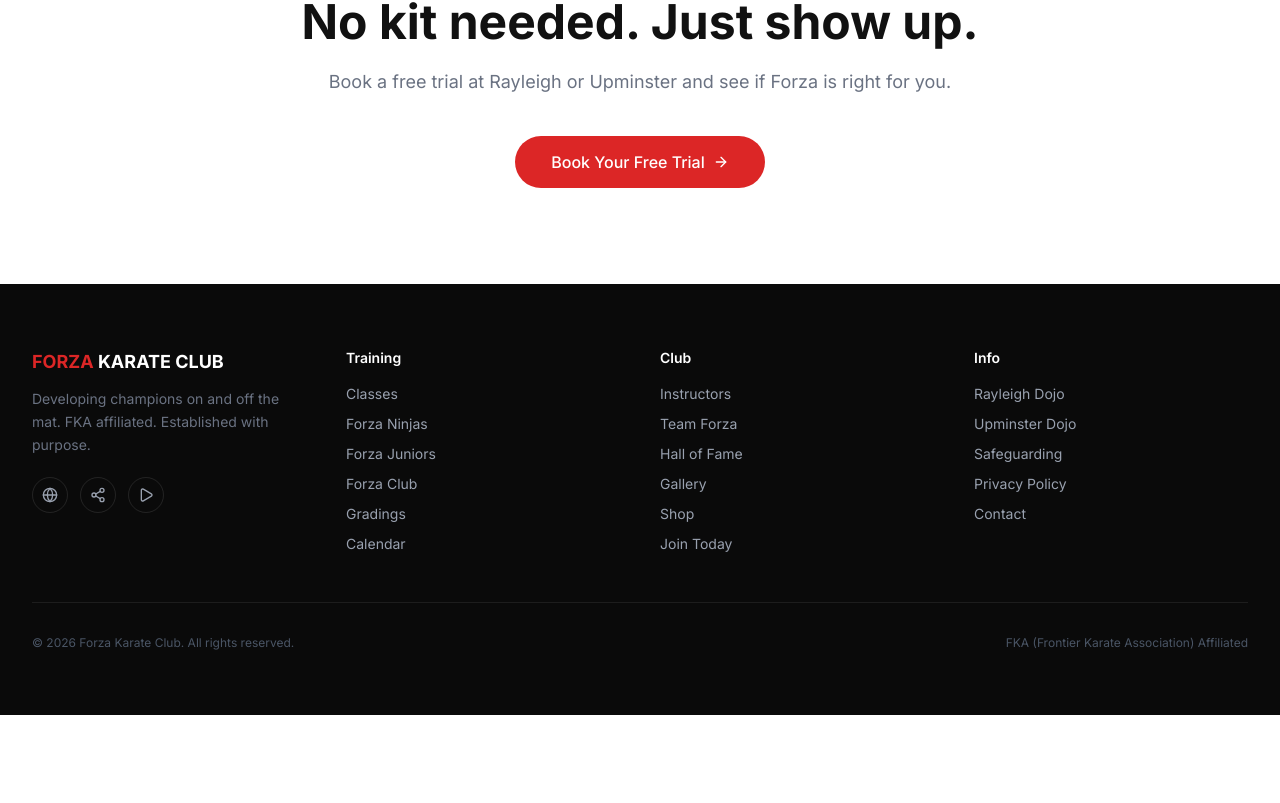
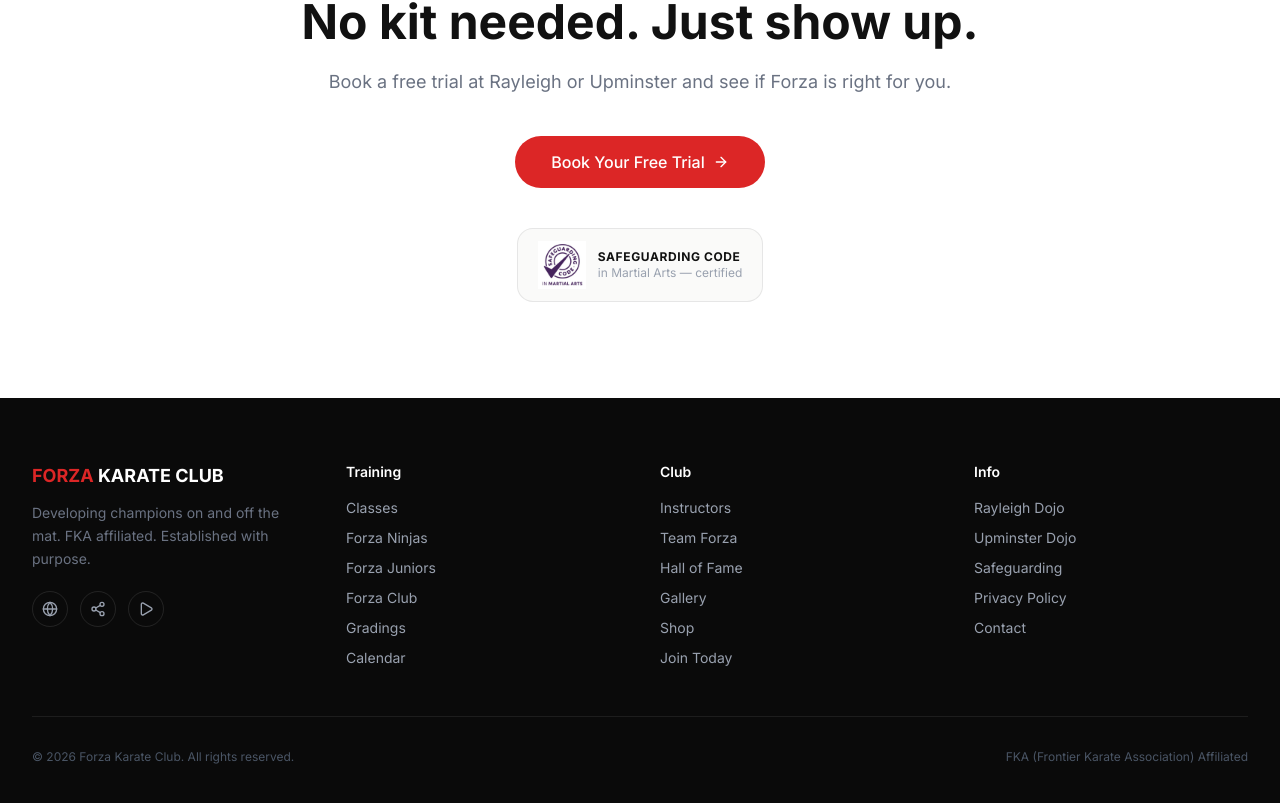
Before and after one commit to anthonieveritt-afk/forza-karate-website, a Next.js app: page / in a window 1280 px wide. Shown: the part 3262-4065 px from the top of the page. Before the commit the page ends 3977 px from the top, so only its background shows below. Built offline with nearby package versions, Linux system fonts and the light colour scheme.

Commit message:
Home: add Safeguarding Code badge under Book a Trial CTA

```diff
--- a/app/page.tsx
+++ b/app/page.tsx
@@ -1,5 +1,6 @@
 import type { Metadata } from 'next'
 import Link from 'next/link'
+import Image from 'next/image'
 import Hero from '@/components/sections/Hero'
 import StatsBand from '@/components/sections/StatsBand'
 import ClassCard from '@/components/sections/ClassCard'
@@ -157,6 +158,26 @@
               <ArrowRight className="h-4 w-4" />
             </Link>
           </Button>
+
+          {/* Safeguarding Code badge */}
+          <div className="mt-10 flex justify-center">
+            <Link
+              href="/safeguarding"
+              className="flex items-center gap-3 px-5 py-3 rounded-2xl border border-black/8 bg-[#fafaf9] hover:border-black/20 transition-colors group"
+            >
+              <Image
+                src="/safeguarding-code-logo.webp"
+                alt="Safeguarding Code in Martial Arts"
+                width={48}
+                height={48}
+                className="w-12 h-12 object-contain"
+              />
+              <div className="text-left">
+                <p className="text-xs font-bold text-[#111111] uppercase tracking-wider">Safeguarding Code</p>
+                <p className="text-xs text-gray-400">in Martial Arts — certified</p>
+              </div>
+            </Link>
+          </div>
         </div>
       </section>
     </>
```
